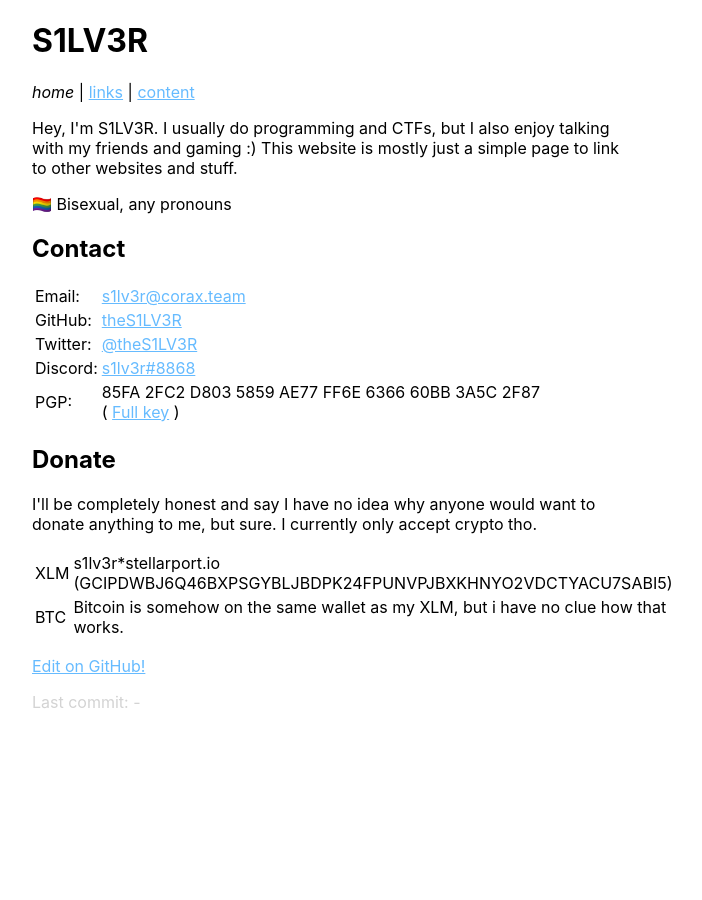
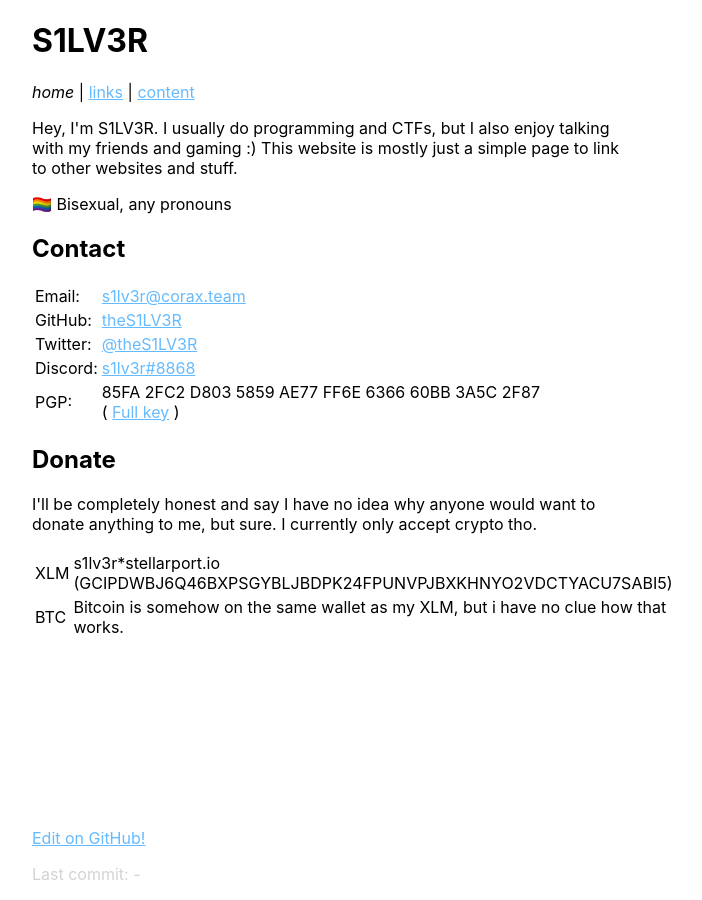
Before and after one commit to s1lv3r-website/landing, a Jekyll site: the page built from src/index.html, in a window 1280 px wide. Shown: the whole page, without its empty margins (308-1010 px from the left). Built offline with Jekyll 4.4.1, drawn with Linux system fonts in a browser that asks for light colours.

Commit message:
stick footer to bottom

```diff
--- a/src/Gemfile
+++ b/src/Gemfile
@@ -29,3 +29,5 @@ end
 
 # Performance-booster for watching directories on Windows
 gem "wdm", "~> 0.1.1", :platforms => [:mingw, :x64_mingw, :mswin]
+
+gem "webrick", "~> 1.7"
--- a/src/_sass/footer.scss
+++ b/src/_sass/footer.scss
@@ -3,4 +3,6 @@
 footer {
   color: $footerColor;
   margin-top: 1rem;
+
+  flex-shrink: 1;
 }
--- a/src/_sass/main.scss
+++ b/src/_sass/main.scss
@@ -1,10 +1,21 @@
 @import "theme";
+
+html, body {
+  height: 100%;
+}
 
 body {
   font-family: $bodyFont;
   max-width: 600px;
   margin: 0 auto;
   padding: 0 8px;
+
+  display: flex;
+  flex-direction: column;
+}
+
+main {
+  flex: 1 0 auto;
 }
 
 a {
```
Also changed, not shown: src/Gemfile.lock.
